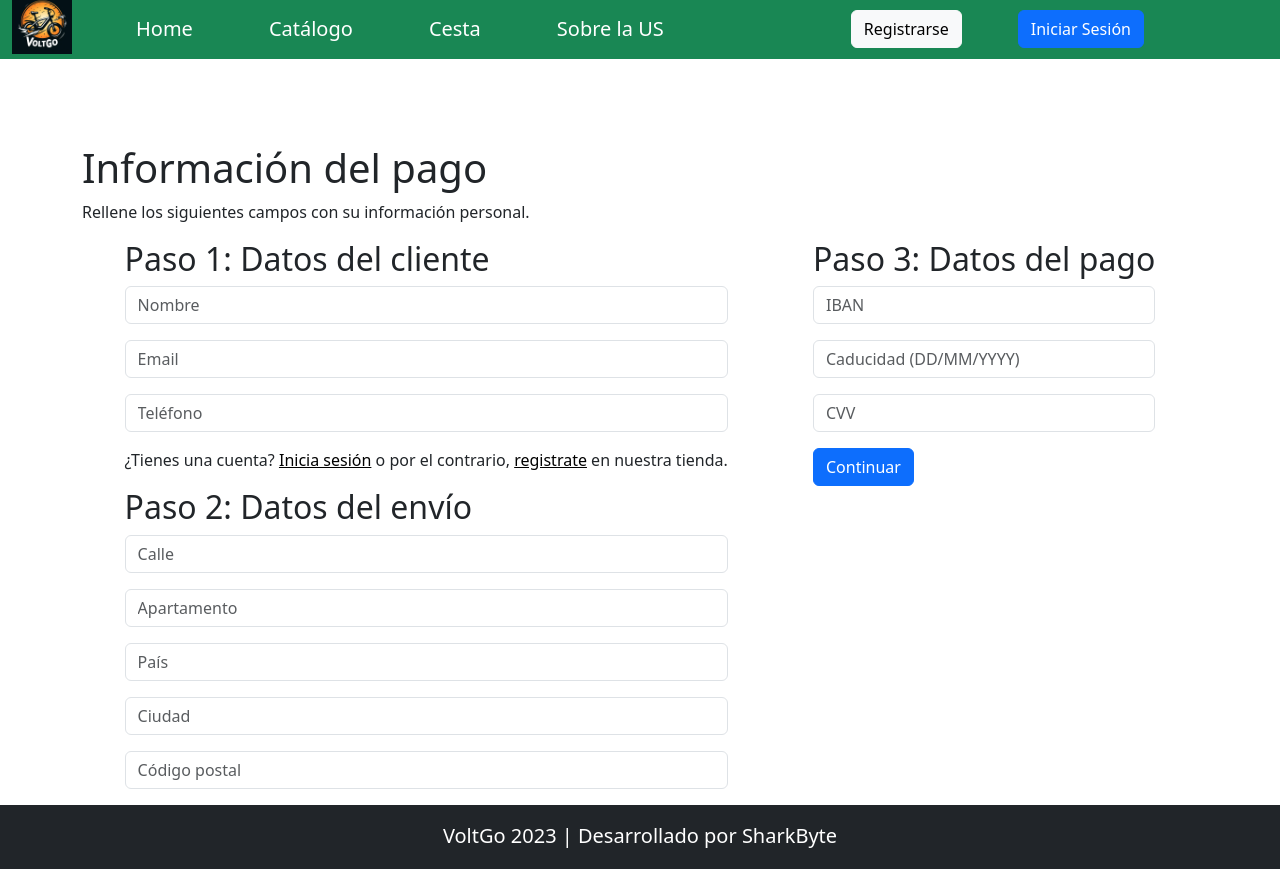
After one commit to pgpi-2-06-l4/volt-go, a Django app: page /tienda/info-pago/ in a window 1280 px wide. The commit adds this page. Run offline with Django 4.2, Linux system fonts and the light colour scheme; parts of the project's set-up code (start-up, migrations or seed data) failed here and were passed over; some libraries are stand-ins or nearby versions.

Commit message:
feat(tienda): implementa formulario venta con validación
añade validación a todos los campos del formulario antes de la pasarela de pago. Además, si el usuario está registrado en el sistema, se autorellenarán los campos con su información del perfil.

Relacionado con #18

```diff
--- a/voltgo/producto/templates/carrito.html
+++ b/voltgo/producto/templates/carrito.html
@@ -15,7 +15,7 @@
                     <th>Opciones</th>
                 </tr>
             </thead>
-            <form action="/productos/catalogo/carrito/pagar/" method="POST">
+            <form action="{% url 'pagar-carrito' %}" method="POST">
                 {% csrf_token %}
                 <tbody>
                     {% for item in carrito %}
--- a/voltgo/producto/views.py
+++ b/voltgo/producto/views.py
@@ -101,8 +101,7 @@ def vaciar_carrito(request):
 
 def pagar_carrito(request):
     if request.method == 'POST':
-        items = request.POST.getlist('item[]')
-        request.session['items'] = items
-        return redirect('/tienda/checkout/')
+        request.session['items'] = request.POST.getlist('item[]')
+        return redirect('/tienda/info-pago/')
     else:
         return redirect('/productos/catalogo/carrito/')
--- /dev/null
+++ b/voltgo/tienda/forms.py
@@ -0,0 +1,130 @@
+from django import forms
+from django.core.validators import validate_email
+from django.core.exceptions import ValidationError
+from datetime import date
+
+class InfoPagoClienteForm(forms.Form):
+    template_name = 'info_pago_form_template.html'
+
+    def validar_telefono(valor: str):
+        if valor.isdigit():
+            return valor
+        else:
+            raise ValidationError('Email inválido.')
+
+    nombre = forms.CharField(
+        max_length=100,
+        widget=forms.TextInput(attrs={
+            'class':'form-control mb-3',
+            'placeholder': 'Nombre'
+        })
+    )
+    email = forms.EmailField(
+        max_length=100,
+        widget=forms.TextInput(attrs={
+            'class':'form-control mb-3',
+            'placeholder': 'Email'
+        }),
+        validators=[validate_email]
+    )
+    telefono = forms.CharField(
+        max_length=9,
+        widget=forms.TextInput(attrs={
+            'class':'form-control mb-3',
+            'placeholder': 'Teléfono'
+        }),
+        validators=[validar_telefono]
+    )
+
+class InfoPagoDireccionForm(forms.Form):
+    template_name = 'info_pago_form_template.html'
+
+    def validar_cp(valor: str):
+        if valor.isdigit():
+            return valor
+        else:
+            raise ValidationError('Código postal inválido.')
+
+    calle = forms.CharField(
+        max_length=200,
+        widget=forms.TextInput(attrs={
+            'class':'form-control mb-3',
+            'placeholder': 'Calle'
+        })
+    )
+    apartamento = forms.CharField(
+        max_length=4,
+        widget=forms.TextInput(attrs={
+            'class': 'form-control mb-3',
+            'placeholder': 'Apartamento'
+        })
+    )
+    pais = forms.CharField(
+        max_length=50,
+        widget=forms.TextInput(attrs={
+            'class': 'form-control mb-3',
+            'placeholder': 'País'
+        })
+    )
+    ciudad = forms.CharField(
+        max_length=50,
+        widget=forms.TextInput(attrs={
+            'class': 'form-control mb-3',
+            'placeholder': 'Ciudad'
+        })
+    )
+    codigo_postal = forms.CharField(
+        max_length=5,
+        widget=forms.TextInput(attrs={
+            'class': 'form-control mb-3',
+            'placeholder': 'Código postal'
+        }),
+        validators=[validar_cp]
+    )
+
+
+class InfoPagoTarjetaForm(forms.Form):
+    template_name = 'info_pago_form_template.html'
+
+    def validar_iban(valor: str):
+        if valor.startswith('ES') and valor.isalnum() and len(valor) == 24:
+            return valor
+        else:
+            raise ValidationError('IBAN inválido.')
+
+    def validar_caducidad(valor: date):
+        if valor > date.today():
+            return valor
+        else:
+            raise ValidationError('Fecha de caducidad debe ser posterior al día de hoy.')
+
+    def validar_cvv(valor: str):
+        if valor.isnumeric():
+            return valor
+        else:
+            raise ValidationError('CVV inválido.')
+
+    iban = forms.CharField(
+    max_length=24,
+    widget=forms.TextInput(attrs={
+        'class': 'form-control mb-3',
+        'placeholder': 'IBAN'
+    }),
+    validators=[validar_iban]
+    )
+    caducidad = forms.DateField(
+        input_formats=['%d/%m/%Y'],
+        widget=forms.DateInput(attrs={
+            'class': 'form-control mb-3',
+            'placeholder': 'Caducidad (DD/MM/YYYY)'
+        }),
+        validators=[validar_caducidad]
+    )
+    cvv = forms.CharField(
+        max_length=3,
+        widget=forms.TextInput(attrs={
+            'class': 'form-control mb-3',
+            'placeholder': 'CVV'
+        }),
+        validators=[validar_cvv]
+    )
--- a/voltgo/tienda/static/css/style.css
+++ b/voltgo/tienda/static/css/style.css
@@ -32,13 +32,6 @@ body {
 #container {
   width: 99%;
   margin: auto;
-}
-
-header {
-  background-color: rgb(62, 204, 62);
-  color: white;
-  height: 140px;
-  display: flex;
 }
 
 #logo {
--- /dev/null
+++ b/voltgo/tienda/templates/info_pago.html
@@ -0,0 +1,49 @@
+{% extends "base.html" %}
+{% block content %}
+
+    <main>
+        <section>
+            <header>
+                <h1>Información del pago</h1>
+                <p>
+                    Rellene los siguientes campos con su información personal.
+                </p>
+            </header>
+
+            <form action="{% url 'tienda:resumen-pedido' %}" method="post">
+                {% csrf_token %}
+                <div class="d-flex justify-content-around">
+                    <div>
+                        <article>
+                            <header>
+                                <h2>Paso 1: Datos del cliente</h2>
+                            </header>
+                            {{ form_cliente }}
+                            {% if not autenticado %}
+                                <p>¿Tienes una cuenta? <a href="/usuario/login">Inicia sesión</a> o por el contrario, <a href="/usuario/register">registrate</a> en nuestra tienda.</p>
+                            {% endif %}
+                        </article>
+
+                        <article>
+                            <header>
+                                <h2>Paso 2: Datos del envío</h2>
+                            </header>
+                            {{ form_direccion }}
+                        </article>
+                    </div>
+
+                    <article>
+                        <header>
+                            <h2>Paso 3: Datos del pago</h2>
+                        </header>
+                        {{ form_tarjeta }}
+
+                        <button type="submit" class="btn btn-primary">Continuar</button>
+                    </article>
+                </div>
+            </form>
+
+        </section>
+    </main>
+
+{% endblock content %}
--- /dev/null
+++ b/voltgo/tienda/templates/info_pago_form.html
@@ -0,0 +1,4 @@
+{% for field in form %}
+        {{ field.errors }}
+        {{ field }}
+{% endfor %}
--- a/voltgo/tienda/urls.py
+++ b/voltgo/tienda/urls.py
@@ -8,5 +8,7 @@ urlpatterns = [
     path('gestion/', manage_view, name='manage'),
     path('venta/eliminar/<int:pk>/', eliminar_venta, name="eliminar_venta"),
     path('about/', about_view, name='about'),
-    path('checkout/', checkout)
+    path('info-pago/', InfoPago.as_view(), name='info-pago'),
+    path('resumen-pedido/', ResumenPedido.as_view(), name='resumen-pedido'),
+    path('checkout/', Checkout.as_view(), name='checkout'),
 ]
--- a/voltgo/tienda/views.py
+++ b/voltgo/tienda/views.py
@@ -1,8 +1,14 @@
-from django.shortcuts import render
+from django.shortcuts import render, redirect
+from django.views import View
+from django.views.generic.base import TemplateView
+from django.contrib.auth.decorators import user_passes_test
+from django.contrib.auth.models import User
+
 from .models import Venta
-from django.contrib.auth.decorators import user_passes_test
-from django.shortcuts import redirect
 from producto.models import ItemCarrito
+from usuario.models import *
+from typing import Any
+from .forms import *
 
 def home_view(request):
     return render(request, 'home.html')
@@ -23,10 +29,87 @@ def eliminar_venta(request, pk):
 def about_view(request):
     return render(request, 'about.html')
 
-def checkout(request):
-    if request.method == 'GET':
-        context = {}
-        items = [ItemCarrito.objects.get(pk=i) for i in request.session.get('items')]
+
+class InfoPago(TemplateView):
+    template_name = 'info_pago.html'
+
+    def get_context_data(self, **kwargs: Any):
+        context = super().get_context_data(**kwargs)
+        datos_usuario = {}
+
+        if self.request.user.is_authenticated:
+            context['autenticado'] = True
+
+            usuario = User.objects.get(pk=self.request.user.pk)
+            perfil,_ = Perfil.objects.get_or_create(usuario=usuario)
+            direccion,_ = Direccion.objects.get_or_create(usuario=usuario)
+            tarjeta,_ = TarjetaCredito.objects.get_or_create(usuario=usuario)
+
+            datos_usuario = {
+                'nombre': usuario.first_name + ' ' + usuario.last_name,
+                'email': usuario.email,
+                'telefono': perfil.telefono
+            }
+            datos_direccion = {
+                'calle': direccion.calle,
+                'apartamento': direccion.apartamento,
+                'pais': direccion.pais,
+                'ciudad': direccion.ciudad,
+                'codigo_postal': direccion.codigo_postal
+            }
+            datos_tarjeta = {
+                'iban': tarjeta.iban,
+                'caducidad': tarjeta.fecha_caducidad,
+                'cvv': tarjeta.cvv
+            }
+
+            info_pago_cliente = InfoPagoClienteForm(initial=datos_usuario)
+            info_pago_direccion = InfoPagoDireccionForm(initial=datos_direccion)
+            info_pago_tarjeta = InfoPagoTarjetaForm(initial=datos_tarjeta)
+
+        else:
+            context['autenticado'] = False
+            info_pago_cliente = InfoPagoClienteForm()
+            info_pago_direccion = InfoPagoDireccionForm()
+            info_pago_tarjeta = InfoPagoTarjetaForm()
+
+        template_form = 'info_pago_form.html'
+        context['form_cliente'] = info_pago_cliente.render(template_form)
+        context['form_direccion'] = info_pago_direccion.render(template_form)
+        context['form_tarjeta'] = info_pago_tarjeta.render(template_form)
+
+        return context
+
+    def post(self, request):
+        context = self.get_context_data()
+        self.request.session['info_pago'] = {
+            'nombre': context['nombre'],
+            'email': context['email'],
+            'tel': context['perfil'].telefono,
+            'direccion': {
+                'calle': context['direccion'].calle,
+                'apartamento': context['direccion'].apartamento,
+                'pais': context['direccion'].pais,
+                'ciudad': context['direccion'].ciudad,
+                'codigo_postal': context['direccion'].codigo_postal,
+            },
+            'tarjeta': {
+                'iban': context['tarjeta'].iban,
+                'fecha_caducidad': context['tarjeta'].fecha_caducidad,
+                'cvv': context['tarjeta'].cvv
+            }
+        }
+
+        return super().post(request, context)
+
+class ResumenPedido(TemplateView):
+    template_name = 'resumen_pedido.html'
+
+    def get_context_data(self, **kwargs):
+        context = super().get_context_data(**kwargs)
+
+        items = [ItemCarrito.objects.get(pk=i)
+                 for i in self.request.session.get('items')]
 
         envio = 5
         total = 0
@@ -44,8 +127,15 @@ def checkout(request):
         context['items'] = items
         context['pedido'] = pedido
         context['total'] = total
+        context['info_pago'] = self.request.session.get('info_pago')
 
-        return render(request, 'checkout.html', context)
-    elif request.method == 'POST':
+        return context
+
+    def post(self, request):
+        return render(request, 'resumen_pedido.html', self.get_context_data())
+
+class Checkout(View):
+
+    def post(self, request):
         #TODO - PASARELA DE PAGO CON SPRITE
         return redirect('')
```
Also changed, not shown: voltgo/tienda/templates/checkout.html (deleted, +0 -39 lines), voltgo/tienda/templates/resumen_pedido.html (added, +61 -0 lines), voltgo/usuario/migrations/0013_merge_20231201_1526.py (added).
